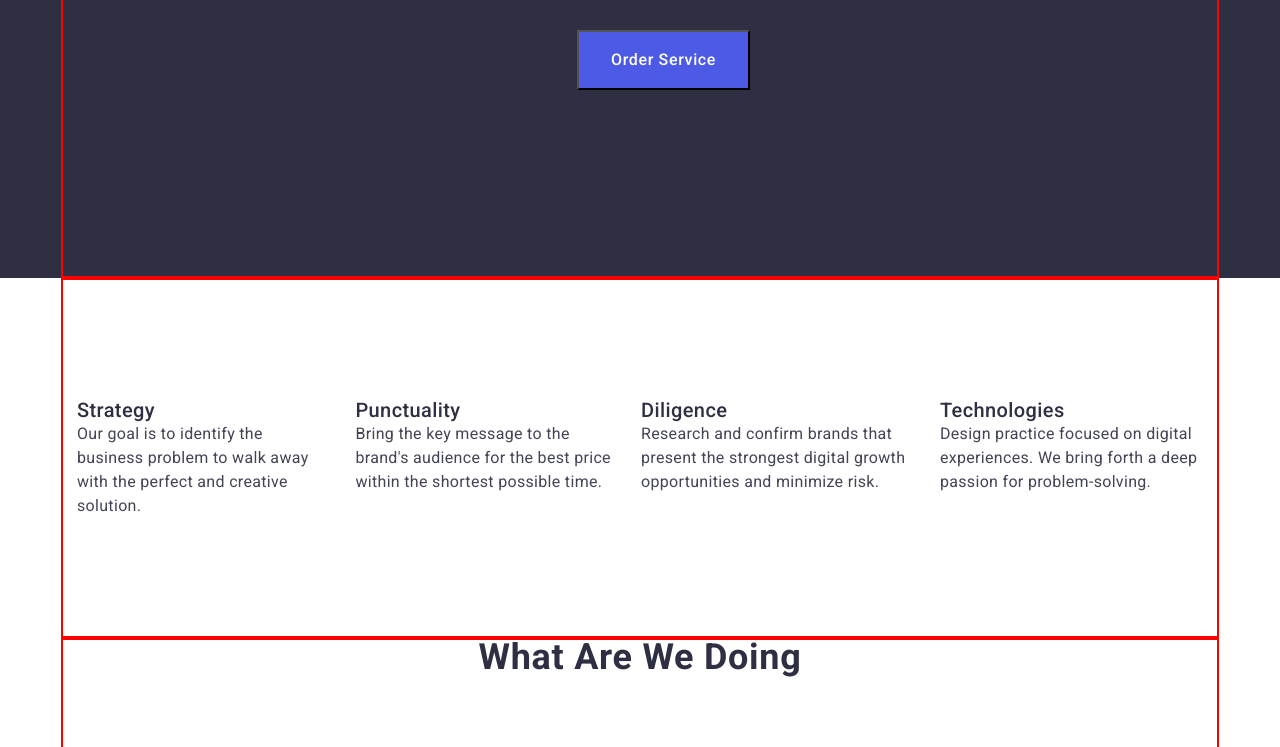
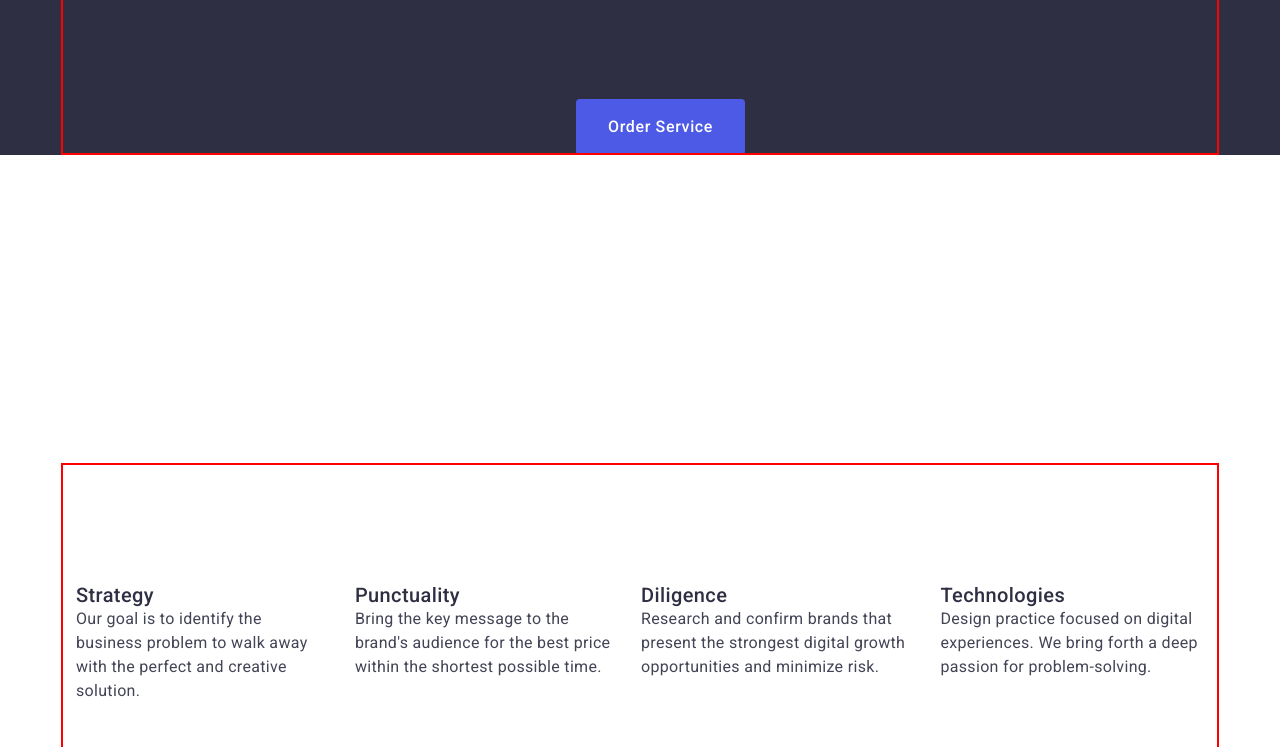
Before and after one commit to Olga0880/goit-markup-hw-03, a plain HTML site: page index.html in a window 1280 px wide. Shown: the part 470-1217 px from the top of the page. Drawn offline with nearby package versions, Linux system fonts and the light colour scheme.

Commit message:
1 Update

```diff
--- a/css/modern-normalize.css
+++ /dev/null
@@ -1,298 +0,0 @@
-/*! modern-normalize v1.1.0 | MIT License | https://github.com/sindresorhus/modern-normalize */
-
-/*
-Document
-========
-*/
-
-/**
-Use a better box model (opinionated).
-*/
-
-*,
-::before,
-::after {
-	box-sizing: border-box;
-}
-
-/**
-Use a more readable tab size (opinionated).
-*/
-
-html {
-	-moz-tab-size: 4;
-	tab-size: 4;
-}
-
-/**
-1. Correct the line height in all browsers.
-2. Prevent adjustments of font size after orientation changes in iOS.
-*/
-
-html {
-	line-height: 1.15; /* 1 */
-	-webkit-text-size-adjust: 100%; /* 2 */
-}
-
-/*
-Sections
-========
-*/
-
-/**
-Remove the margin in all browsers.
-*/
-
-body {
-	margin: 0;
-}
-
-/**
-Improve consistency of default fonts in all browsers. (https://github.com/sindresorhus/modern-normalize/issues/3)
-*/
-
-body {
-	font-family:
-		system-ui,
-		-apple-system, /* Firefox supports this but not yet `system-ui` */
-		'Segoe UI',
-		Roboto,
-		Helvetica,
-		Arial,
-		sans-serif,
-		'Apple Color Emoji',
-		'Segoe UI Emoji';
-}
-
-/*
-Grouping content
-================
-*/
-
-/**
-1. Add the correct height in Firefox.
-2. Correct the inheritance of border color in Firefox. (https://bugzilla.mozilla.org/show_bug.cgi?id=190655)
-*/
-
-hr {
-	height: 0; /* 1 */
-	color: inherit; /* 2 */
-}
-
-/*
-Text-level semantics
-====================
-*/
-
-/**
-Add the correct text decoration in Chrome, Edge, and Safari.
-*/
-
-abbr[title] {
-	text-decoration: underline dotted;
-}
-
-/**
-Add the correct font weight in Edge and Safari.
-*/
-
-b,
-strong {
-	font-weight: bolder;
-}
-
-/**
-1. Improve consistency of default fonts in all browsers. (https://github.com/sindresorhus/modern-normalize/issues/3)
-2. Correct the odd 'em' font sizing in all browsers.
-*/
-
-code,
-kbd,
-samp,
-pre {
-	font-family:
-		ui-monospace,
-		SFMono-Regular,
-		Consolas,
-		'Liberation Mono',
-		Menlo,
-		monospace; /* 1 */
-	font-size: 1em; /* 2 */
-}
-
-/**
-Add the correct font size in all browsers.
-*/
-
-small {
-	font-size: 80%;
-}
-
-/**
-Prevent 'sub' and 'sup' elements from affecting the line height in all browsers.
-*/
-
-sub,
-sup {
-	font-size: 75%;
-	line-height: 0;
-	position: relative;
-	vertical-align: baseline;
-}
-
-sub {
-	bottom: -0.25em;
-}
-
-sup {
-	top: -0.5em;
-}
-
-/*
-Tabular data
-============
-*/
-
-/**
-1. Remove text indentation from table contents in Chrome and Safari. (https://bugs.chromium.org/p/chromium/issues/detail?id=999088, https://bugs.webkit.org/show_bug.cgi?id=201297)
-2. Correct table border color inheritance in all Chrome and Safari. (https://bugs.chromium.org/p/chromium/issues/detail?id=935729, https://bugs.webkit.org/show_bug.cgi?id=195016)
-*/
-
-table {
-	text-indent: 0; /* 1 */
-	border-color: inherit; /* 2 */
-}
-
-/*
-Forms
-=====
-*/
-
-/**
-1. Change the font styles in all browsers.
-2. Remove the margin in Firefox and Safari.
-*/
-
-button,
-input,
-optgroup,
-select,
-textarea {
-	font-family: inherit; /* 1 */
-	font-size: 100%; /* 1 */
-	line-height: 1.15; /* 1 */
-	margin: 0; /* 2 */
-}
-
-/**
-Remove the inheritance of text transform in Edge and Firefox.
-1. Remove the inheritance of text transform in Firefox.
-*/
-
-button,
-select { /* 1 */
-	text-transform: none;
-}
-
-/**
-Correct the inability to style clickable types in iOS and Safari.
-*/
-
-button,
-[type='button'],
-[type='reset'],
-[type='submit'] {
-	-webkit-appearance: button;
-}
-
-/**
-Remove the inner border and padding in Firefox.
-*/
-
-::-moz-focus-inner {
-	border-style: none;
-	padding: 0;
-}
-
-/**
-Restore the focus styles unset by the previous rule.
-*/
-
-:-moz-focusring {
-	outline: 1px dotted ButtonText;
-}
-
-/**
-Remove the additional ':invalid' styles in Firefox.
-See: https://github.com/mozilla/gecko-dev/blob/2f9eacd9d3d995c937b4251a5557d95d494c9be1/layout/style/res/forms.css#L728-L737
-*/
-
-:-moz-ui-invalid {
-	box-shadow: none;
-}
-
-/**
-Remove the padding so developers are not caught out when they zero out 'fieldset' elements in all browsers.
-*/
-
-legend {
-	padding: 0;
-}
-
-/**
-Add the correct vertical alignment in Chrome and Firefox.
-*/
-
-progress {
-	vertical-align: baseline;
-}
-
-/**
-Correct the cursor style of increment and decrement buttons in Safari.
-*/
-
-::-webkit-inner-spin-button,
-::-webkit-outer-spin-button {
-	height: auto;
-}
-
-/**
-1. Correct the odd appearance in Chrome and Safari.
-2. Correct the outline style in Safari.
-*/
-
-[type='search'] {
-	-webkit-appearance: textfield; /* 1 */
-	outline-offset: -2px; /* 2 */
-}
-
-/**
-Remove the inner padding in Chrome and Safari on macOS.
-*/
-
-::-webkit-search-decoration {
-	-webkit-appearance: none;
-}
-
-/**
-1. Correct the inability to style clickable types in iOS and Safari.
-2. Change font properties to 'inherit' in Safari.
-*/
-
-::-webkit-file-upload-button {
-	-webkit-appearance: button; /* 1 */
-	font: inherit; /* 2 */
-}
-
-/*
-Interactive
-===========
-*/
-
-/*
-Add the correct display in Chrome and Safari.
-*/
-
-summary {
-	display: list-item;
-}
--- a/css/styles.css
+++ b/css/styles.css
@@ -17,8 +17,9 @@
     width: 1158px;
     margin-left: auto;
     margin-right: auto;
-    padding-left: 16px;
-    padding-right: 16px;
+    padding-left: 15px;
+    padding-right: 15px;
+
 
     outline-offset: -2px;
     outline: 2px solid red;
@@ -66,6 +67,7 @@ button {
 .header-container {
     display: flex;
     align-items: center;
+    border-bottom: 1px solid #E7E9FC;
  }
 
 .header-logo {
@@ -175,16 +177,15 @@ line-height: 1.07;
 text-align: center;
 letter-spacing: 0.02em;
 color: var(--main-bg-cl);
-padding-top: 260px;
-padding-right: 300px;
-padding-left: 328px;
-padding-bottom: 48px;
+padding-top: 188px;
+padding-bottom: 188px;
+max-width: 496px;
 }
 
 .hero-btn {
 font-family: Roboto, sans-serif;
 background-color: var(--btn-cl);
-
+display: block;
 cursor: pointer;
 font-weight: 500;
 font-size: 16px;
@@ -196,6 +197,9 @@ min-height: 56px;
 padding: 16px 32px;
 margin-bottom: 188px;
 margin-left: 500px;
+border: none;
+height: 56px;
+border-radius: 4px;
 
 }
 .hero-btn:hover,
@@ -239,13 +243,15 @@ text-align: center;
 letter-spacing: 0.02em;
 text-transform: capitalize;
 color: var(--head-txt-cl);
-padding-bottom: 72px;
+margin-bottom: 72px;
 
 }
 .we-do-img {
   padding-bottom: 0px;
 }
-
+.section-we-do {
+    padding-bottom: 120px;
+}
 
 /* Section 4 */
 
--- a/index.html
+++ b/index.html
@@ -55,7 +55,7 @@
             </div>
         </section>
         <!-- Section 2 -->
-        <section class="about">
+        <section class="about section">
             <div class="container">
                 <h2 hidden class="hidden">Section 2</h2>
                 <ul class="list section about-group">
```
